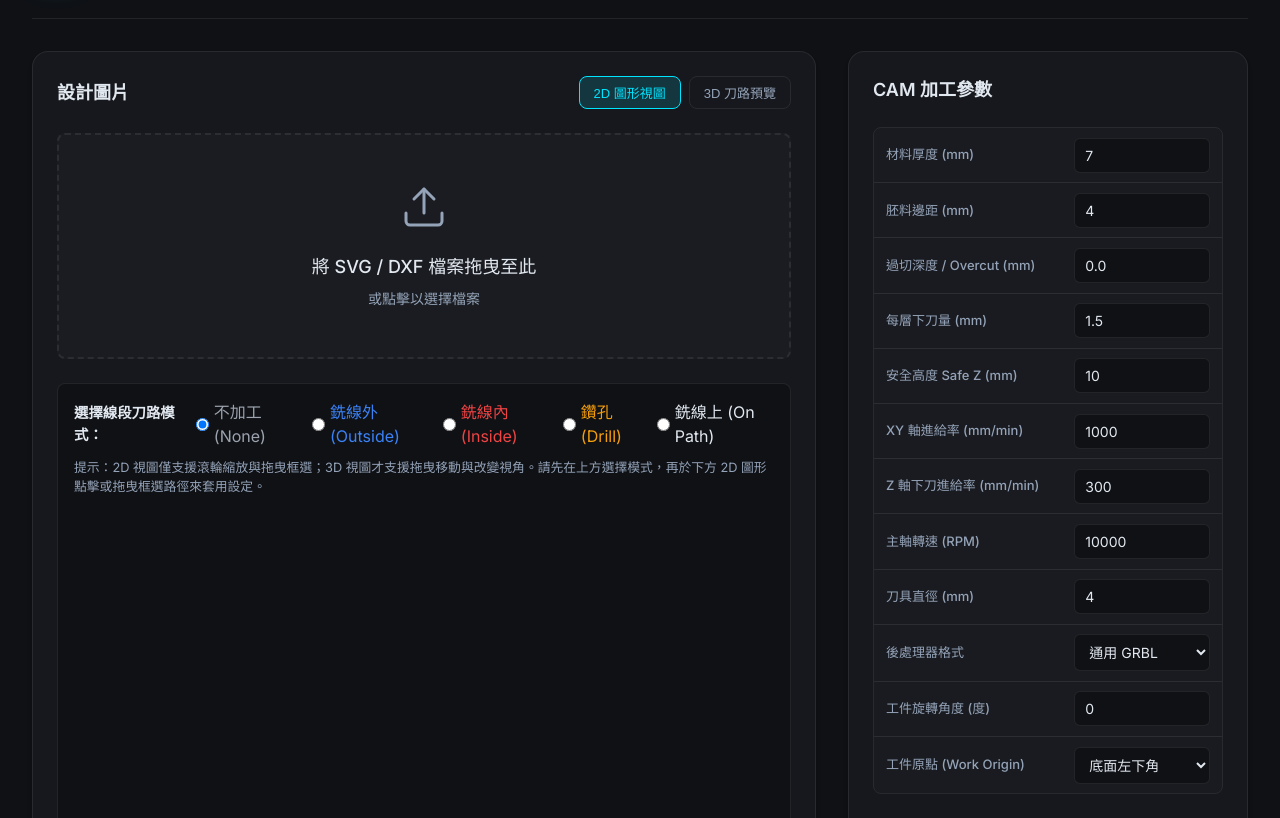
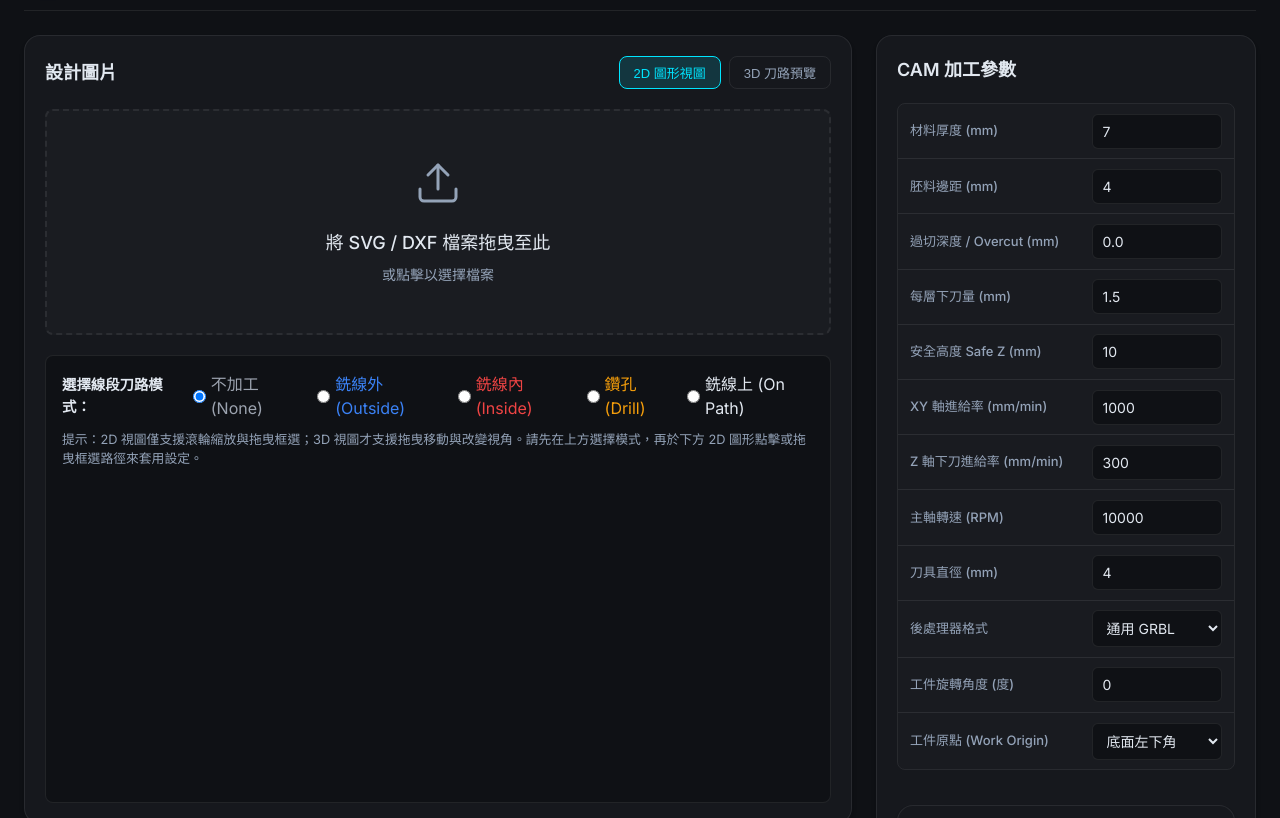
Before and after one commit to cieoco/svg2gcode-project, a website with bundled scripts: page index.html in a window 1280 px wide. Shown: the part 95-913 px from the top of the page. Built offline with nearby package versions, Linux system fonts and the light colour scheme.

Commit message:
Tune preview layout proportions

```diff
--- a/css/style.css
+++ b/css/style.css
@@ -49,13 +49,13 @@ body {
 }
 
 .app-container {
-    max-width: 1400px;
+    max-width: 1320px;
     margin: 0 auto;
-    padding: 2rem;
+    padding: 1.5rem;
     min-height: 100vh;
     display: flex;
     flex-direction: column;
-    gap: 2rem;
+    gap: 1.5rem;
 }
 
 /* Header */
@@ -119,9 +119,10 @@ body {
 /* Layout */
 .main-content {
     display: grid;
-    grid-template-columns: 1fr 400px;
-    gap: 2rem;
+    grid-template-columns: minmax(0, 1.25fr) 380px;
+    gap: 1.5rem;
     flex: 1;
+    align-items: start;
 }
 
 @media (max-width: 1024px) {
@@ -133,16 +134,22 @@ body {
     .main-content {
         grid-template-columns: 1fr;
     }
+
+    .svg-preview-container {
+        flex-basis: clamp(360px, 50vh, 520px);
+        min-height: clamp(360px, 50vh, 520px);
+        max-height: clamp(360px, 50vh, 520px);
+    }
 }
 
 .pane {
     background: var(--bg-panel);
     border: 1px solid var(--border);
     border-radius: var(--radius-lg);
-    padding: 1.5rem;
+    padding: 1.25rem;
     display: flex;
     flex-direction: column;
-    gap: 1.5rem;
+    gap: 1.25rem;
     box-shadow: var(--shadow);
 }
 
@@ -193,11 +200,12 @@ body {
 
 /* Preview */
 .svg-preview-container {
-    flex: 1;
+    flex: 0 0 clamp(420px, 56vh, 620px);
     background: var(--bg-dark);
     border: 1px solid var(--border);
     border-radius: var(--radius-md);
-    min-height: 300px;
+    min-height: clamp(420px, 56vh, 620px);
+    max-height: clamp(420px, 56vh, 620px);
     display: flex;
     flex-direction: column;
     overflow: hidden;
@@ -209,14 +217,14 @@ body {
 #preview3D {
     width: 100%;
     height: 100%;
-    min-height: 400px;
+    min-height: 0;
     position: relative;
 }
 
 #previewSvg {
     width: 100%;
     height: 100%;
-    min-height: 300px;
+    min-height: 0;
     display: flex;
     align-items: center;
     justify-content: center;
```
